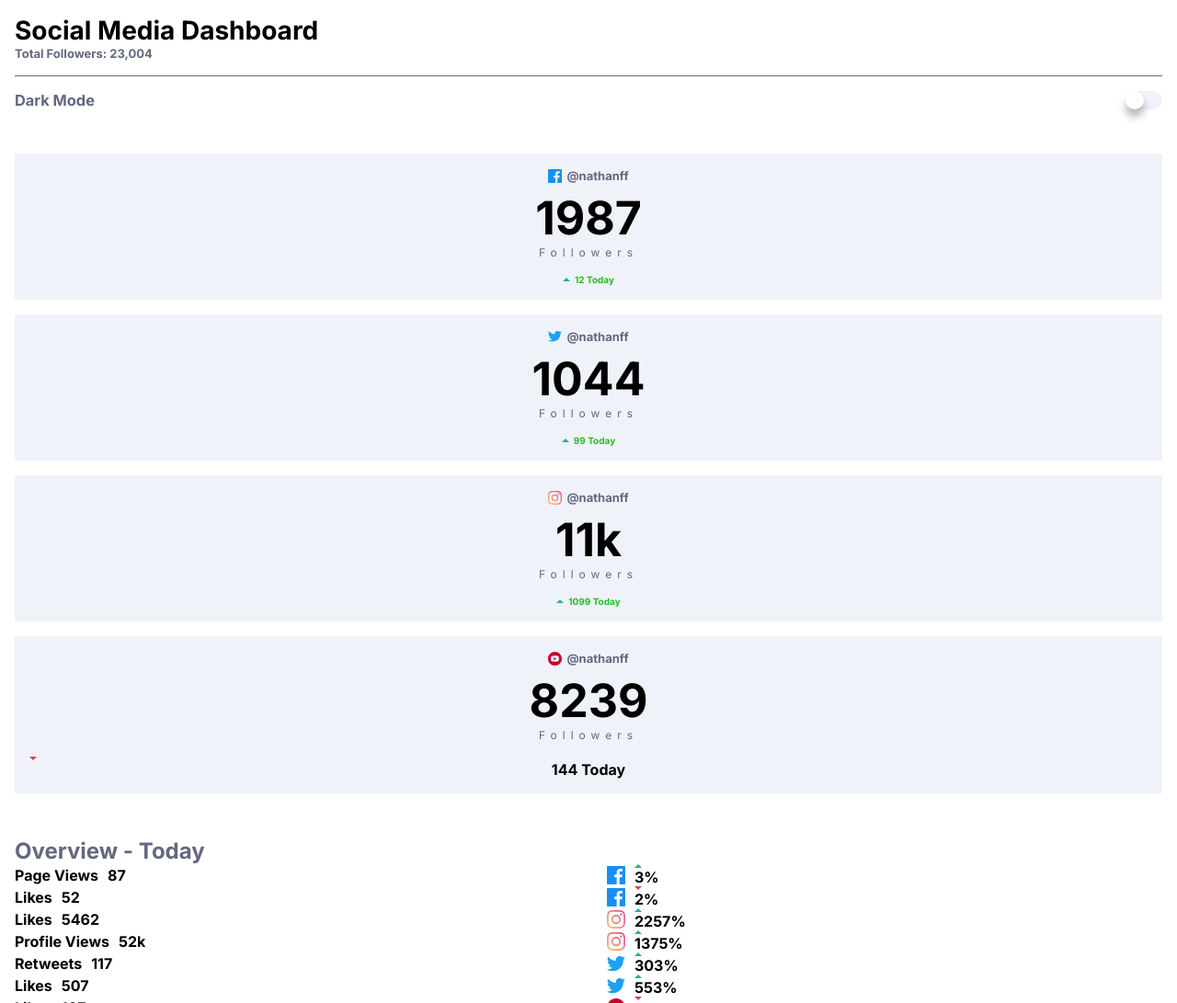
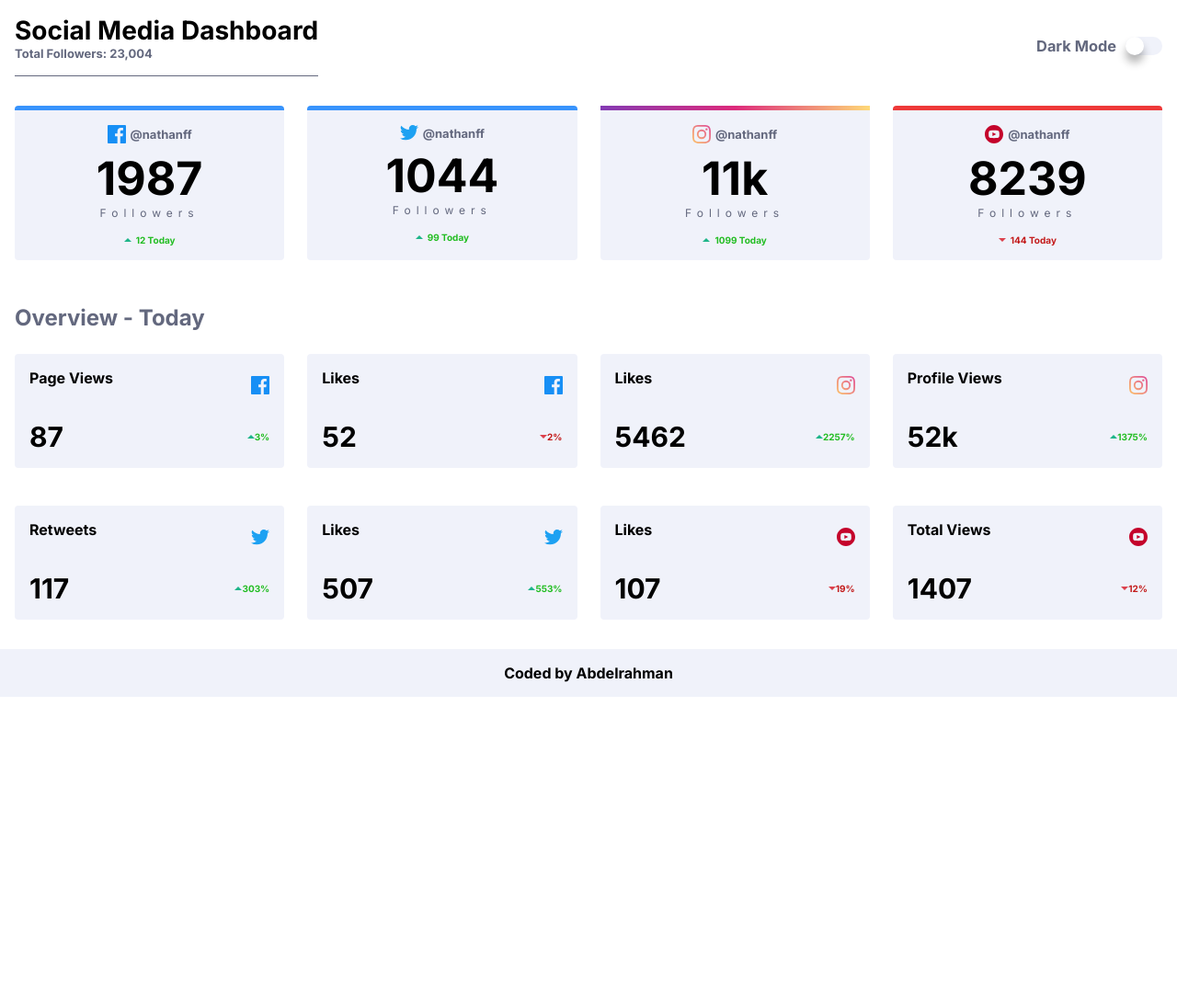
Before and after one commit to Abdelrahmanaman/dashboard-project, a plain HTML site: page index.html in a window 1280 px wide. Shown: the top 1091 px of the page at 92% size. After the commit the page ends 800 px from the top, so only its background shows below. Drawn offline with Linux system fonts and the light colour scheme.

Commit message:
Uploading all the files

```diff
--- a/index.html
+++ b/index.html
@@ -9,124 +9,151 @@
 
 </head>
 <body>
+  <main>
     <header>
-    <h1>Social Media Dashboard</h1>
-    <h2>Total Followers: 23,004</h2>
+      <div>
+        <h1 class="numbers">Social Media Dashboard</h1>
+        <h2 class="fontss">Total Followers: 23,004</h2>
+      </div>
       <div class="h3-container">
-      <h3>Dark Mode</h3>
+        <h3 class="fontss">Dark Mode</h3>
         <div class="toggle-container">
           <input type="checkbox" class="toggle" id="toggle">
           <label for="toggle" class="button"></label>
         </div>
       </div>
     </header>
-  <section>
+    <section class="main-container">
       <article class="facebook-container container">
         <p><img src="assests/icon-facebook.svg" alt="facebook">@nathanff</p>
-      <p>1987</p>
-      <p>Followers</p>
+        <p class="numbers">1987</p>
+        <p class="fontss">Followers</p>
         <p><img src="assests/icon-up.svg" alt="">12 Today</p>
       </article>
-    <article class="twiiter-container container">
+      <article class="twitter-container container">
         <p><img src="assests/icon-twitter.svg" alt="icon-twitter">@nathanff</p>
-      <p>1044</p>
-      <p>Followers</p>
+        <p class="numbers">1044</p>
+        <p class="fontss">Followers</p>
         <p><img src="assests/icon-up.svg" alt="">99 Today</p>
       </article>
       <article class="instagram-container container">
         <p><img src="assests/icon-instagram.svg" alt="icon-instagram">@nathanff</p>
-      <p>11k</p>
-      <p>Followers</p>
+        <p class="numbers">11k</p>
+        <p class="fontss">Followers</p>
         <p><img src="assests/icon-up.svg" alt="">1099 Today</p>
       </article>
       <articl class="youtube-container container">
         <p><img src="assests/icon-youtube.svg" alt="icon-youtube">@nathanff</p>
-      <p>8239</p>
-      <p>Followers</p>
-      <p class="red"><img src="assests/icon-down.svg" alt="">144 Today</p>
+        <p class="numbers">8239</p>
+        <p class="fontss">Followers</p>
+        <p class="red-1"><img src="assests/icon-down.svg" alt="">144 Today</p>
       </articl>
     </section>
   <!-- Overview section START -->
     <section class="overview">
-    <h1>Overview - Today</h1>
+      <h1 class="numbers">Overview - Today</h1>
       <article class="overview-container">
-      <div>
-        <p>Page Views</p>
-        <p>87</p>
+        <div class="left-side">
+          <p class="fontss">Page Views</p>
+          <img src="assests/icon-facebook.svg" alt="icon-facebook">
         </div>
-      <div>
-        <img src="assests/icon-facebook.svg" alt="icon-facebook">
-        <p class="green"><img src="assests/icon-up.svg" alt="">3%</p>
+        <div class="right-side">
+          <p class="numbers">87</p>
+          <div class="icon">
+            <img src="assests/icon-up.svg" alt="">
+            <p class="green">3%</p>
+          </div>
         </div>
       </article>
       <article class="overview-container"">
-      <div>
-        <p>Likes</p>
-        <p>52</p>
+        <div class="left-side">
+          <p class="fontss">Likes</p>
+          <img src="assests/icon-facebook.svg" alt="icon-facebook">
         </div>
-      <div>
-        <img src="assests/icon-facebook.svg" alt="icon-facebook">
-        <p class="red"><img src="assests/icon-down.svg" alt="">2%</p>
+        <div class="right-side">
+          <p class="numbers">52</p>
+          <div class="icon">
+            <img src="assests/icon-down.svg" alt="">
+            <p class="down">2%</p>
+          </div>
         </div>
       </article>
       <article class="overview-container">
-      <div>
-        <p>Likes</p>
-        <p>5462</p>
+        <div class="left-side">
+          <p class="fontss">Likes</p>
+          <img src="assests/icon-instagram.svg" alt="icon-instagram">
         </div>
-      <div>
-        <img src="assests/icon-instagram.svg" alt="icon-instagram">
-        <p class="green"><img src="assests/icon-up.svg" alt="">2257%</p>
+        <div class="right-side">
+          <p class="numbers">5462</p>
+          <div class="icon">
+            <img src="assests/icon-up.svg" alt="">
+            <p class="green">2257%</p>
+          </div>
         </div>
       </article>
       <article class="overview-container">
-      <div>
-        <p>Profile Views</p>
-        <p>52k</p>
+        <div class="left-side">
+          <p class="fontss">Profile Views</p>
+          <img src="assests/icon-instagram.svg" alt="icon-instagram">
         </div>
-      <div>
-        <img src="assests/icon-instagram.svg" alt="icon-youtube">
-        <p class="green"><img src="assests/icon-up.svg" alt="">1375%</p>
+        <div class="right-side">
+          <p class="numbers">52k</p>
+          <div class="icon">
+            <img src="assests/icon-up.svg" alt="">
+            <p class="green">1375%</p>
+          </div>
         </div>
       </article>
       <article class="overview-container">
-      <div>
-        <p>Retweets</p>
-        <p>117</p>
+        <div class="left-side">
+          <p class="fontss">Retweets</p>
+          <img src="assests/icon-twitter.svg" alt="icon-twitter">
         </div>
-      <div>
-        <img src="assests/icon-twitter.svg" alt="icon-twitter">
-        <p class="green"><img src="assests/icon-up.svg" alt="">303%</p>
+        <div class="right-side">
+          <p class="numbers">117</p>
+          <div class="icon">
+            <img src="assests/icon-up.svg" alt="">
+            <p class="green">303%</p>
+          </div>
         </div>
       </article>
       <article class="overview-container">
-      <div>
-        <p>Likes</p>
-        <p>507</p>
+        <div class="left-side">
+          <p class="fontss">Likes</p>
+          <img src="assests/icon-twitter.svg" alt="icon-youtube">
         </div>
-      <div>
-        <img src="assests/icon-twitter.svg" alt="icon-youtube">
-        <p class="green"><img src="assests/icon-up.svg" alt="">553%</p>
+        <div class="right-side">
+          <p class="numbers">507</p>
+          <div class="icon">
+            <img src="assests/icon-up.svg" alt="">
+            <p class="green">553%</p>
+          </div>
         </div>
       </article>
       <article class="overview-container">
-      <div>
-        <p>Likes</p>
-        <p>107</p>
+        <div class="left-side">
+          <p class="fontss">Likes</p>
+          <img src="assests/icon-youtube.svg" alt="icon-youtube">
         </div>
-      <div>
-        <img src="assests/icon-youtube.svg" alt="icon-youtube">
-        <p class="red"><img src="assests/icon-down.svg" alt="">19%</p>
+        <div class="right-side">
+          <p class="numbers">107</p>
+          <div class="icon">
+            <img src="assests/icon-down.svg" alt="">
+            <p class="down">19%</p>
+          </div>
         </div>
       </article>
       <article class="overview-container">
-      <div>
-        <p>Total Views</p>
-        <p>1407</p>
+        <div class="left-side">
+          <p class="fontss">Total Views</p>
+          <img src="assests/icon-youtube.svg" alt="icon-youtube">
         </div>
-      <div>
-        <img src="assests/icon-youtube.svg" alt="icon-youtube">
-        <p class="red"><img src="assests/icon-down.svg" alt="">12%</p>
+        <div class="right-side">
+          <p class="numbers">1407</p>
+          <div class="icon">
+            <img src="assests/icon-down.svg" alt="">
+            <p class="down">12%</p>
+          </div>
         </div>
       </article>
     </section>
@@ -134,5 +161,7 @@
       <p>Coded by Abdelrahman</p>
     </footer>
     <script src="index.js"></script>
+  </main>
+
 </body>
 </html>
--- a/index.js
+++ b/index.js
@@ -0,0 +1,76 @@
+let darkMode = localStorage.getItem("darkMode");
+let toggleOn = localStorage.getItem("toggleOn");
+const toggleSwitch = document.querySelector(".toggle");
+const mainElement = document.querySelector("main");
+const fonts = document.querySelectorAll(".fontss");
+const containers = document.querySelectorAll(".container");
+const numbers = document.querySelectorAll(".numbers");
+const overviewContainer = document.querySelectorAll(".overview-container");
+const footer = document.querySelector("footer");
+
+toggleSwitch.addEventListener('click', function () {
+  darkMode = localStorage.getItem("darkMode");
+  toggleOn = localStorage.getItem("toggleOn");
+  if (darkMode !== "enabled") {
+    activateDarkMode();
+    toggleSwitch.checked = true;
+  } else {
+    deactivateDarkMode();
+    toggleSwitch.checked = false;
+  }
+});
+
+// Function to set initial state of dark mode and toggle button
+function initializeDarkMode() {
+  if (toggleOn === "enabled") {
+    activateDarkMode();
+    toggleSwitch.checked = true;
+  } else {
+    deactivateDarkMode();
+    toggleSwitch.checked = false;
+  }
+}
+
+if (darkMode === "enabled") {
+  initializeDarkMode();
+} else {
+  deactivateDarkMode();
+}
+
+function activateDarkMode() {
+  localStorage.setItem("darkMode", "enabled");
+  localStorage.setItem("toggleOn", "enabled");
+  mainElement.classList.add("dark-mode");
+  fonts.forEach(font => {
+    font.classList.add("fonts-dark");
+  });
+  containers.forEach(container => {
+    container.classList.add("darkmode-container");
+  });
+  numbers.forEach(number => {
+    number.classList.add("dark-fonts-numbers");
+  });
+  overviewContainer.forEach(container => {
+    container.classList.add("darkmode-container");
+  });
+  footer.classList.add("footer");
+}
+
+function deactivateDarkMode() {
+  localStorage.setItem("darkMode", null);
+  localStorage.setItem("toggleOn", "disabled");
+  mainElement.classList.remove("dark-mode");
+  fonts.forEach(font => {
+    font.classList.remove("fonts-dark");
+  });
+  containers.forEach(container => {
+    container.classList.remove("darkmode-container");
+  });
+  numbers.forEach(number => {
+    number.classList.remove("dark-fonts-numbers");
+  });
+  overviewContainer.forEach(container => {
+    container.classList.remove("darkmode-container");
+  });
+  footer.classList.remove("footer");
+}
--- a/style.css
+++ b/style.css
@@ -61,6 +61,7 @@ h3{
     display: flex;
     justify-content: space-between;
     align-items: center;
+    border-radius: 200px;
 }
 label{
     background-color: var(--cards-bg);
@@ -69,9 +70,13 @@ label{
     border-radius: 200px;
     cursor: pointer;
     position: relative;
-    transition: all 5ms;
+    transition: all 500ms;
     outline:  none;
 }
+label:checked{
+
+}
+
 label::before{
     content: "";
     background-color: #fff;
@@ -82,15 +87,22 @@ label::before{
     box-shadow: 0 8px 10px rgba(0, 0, 0, 0.3)
 }
 input:checked + .button{
-    background-color: #fff;
+    background: linear-gradient(90deg, #378fe6 0%, #3eda82 100%);
+
+
 }
 input:checked + .button::before{
     transform: translateX(100%);
-    transition: all 5ms;
+    transition: all 500ms;
+}
+input:not(:checked)+ .button::before{
+    transition: all 500ms;
+
 }
 .toggle{
     display: none;
 }
+
 
 
 /* Card elements layout and coloring */
@@ -101,6 +113,12 @@ input:checked + .button::before{
     background-color: var(--cards-bg);
     margin-bottom:1rem;
     padding: 1rem;
+    border-radius: 4px;
+    cursor: pointer;
+}
+.container:hover{
+    filter: brightness(90%);
+    transition: ease-in-out 2ms;
 }
 .container p:first-child{
     color: var(--font-color);
@@ -111,7 +129,7 @@ input:checked + .button::before{
     gap: 5px;
 }
 .container p:first-child img{
-    width: 15px;
+    width: 20px;
 }
 
 .container p:nth-child(2){
@@ -133,14 +151,14 @@ input:checked + .button::before{
     font-size: 10px;
     color:rgb(34, 189, 34);
 }
-/* .red{
-    color: rgb(195, 26, 26);
-    font-size: 10px;
+.red-1{
     display: flex;
     justify-content: center;
     align-items: center;
     gap: 5px;
-} */
+    font-size: 10px;
+    color:  rgb(195, 26, 26);
+}
 
 /* //Overview Part Start //*/
 
@@ -148,50 +166,122 @@ input:checked + .button::before{
     color: var(--font-color);
 }
 
-/* .overview-container{
-    display: flex;
-    align-items: s;
-    justify-content: space-around;
+.overview-container{
     background-color: var(--cards-bg);
     margin-bottom: 1rem;
-} */
-/* .overview-container div p:nth-child(1){
-    margin-bottom: 1rem;
+    padding: 1rem;
+    display: flex;
+    flex-flow: column;
+    gap: 20px;
+    border-radius: 4px;
+    cursor: pointer;
+
 }
-.overview-container div p:last-child{
-    margin-top: 1rem;
+.overview-container div:first-child p{
+    padding-bottom: 1rem;
 }
-.green{
+
+.overview-container:hover{
+    filter: brightness(90%);
+    transition: ease-in-out 2ms;
+}
+.left-side{
     display: flex;
-    justify-content: center;
+    justify-content: space-between;
     align-items: center;
-    gap: 5px;
+}
+.right-side{
+    display: flex;
+    justify-content: space-between;
+    align-items: center;
+}
+.icon{
+    display: flex;
+    justify-content: space-between;
+    align-items: center;
     font-size: 10px;
     color:rgb(34, 189, 34);
-} */.overview {
-  /* Assuming this section has display:flex for the following CSS to work */
+}
+.right-side p:first-child{
+    font-size: 30px;
+}
+.down{
+    color:  rgb(195, 26, 26);
+}
+footer{
+    text-align: center;
+    padding: 1rem;
+    background-color: var(--cards-bg);
+
 }
 
-.overview-container {
-  display: flex;
-  justify-content: space-between; /* Creates space between elements */
+/* Dark Mode setting */
+
+.dark-mode{
+    background-color: var(--dark-bg);
+    transition:ease-in 200ms;
 }
 
-.overview-container > div:first-child,
-.overview-container > div:last-child {
-  flex-basis: calc(50% - 20px); /* Adjust the width for the first and last div */
+.darkmode-container{
+    background-color: var(--cards-bg-dark);
+    transition:ease-in 200ms;
+
 }
 
-.overview-container > div:not(:first-child):not(:last-child) {
-  flex-basis: calc(25% - 10px); /* Adjust the width for the middle divs */
+.dark-fonts-numbers{
+   color: #fff;
+}
+/* //toggle the heading fonts in darkmode */
+.fonts-dark{
+    color: #fff;
 }
 
-.overview-container div {
-  display: flex;
-  align-items: center;
-  gap: 10px; /* Adjust the gap between elements */
+.footer{
+    background-color: var(--cards-bg-dark);
+    color: #fff;
+
 }
 
-.overview-container div p {
-  margin: 0; /* Reset margin */
+.instagram-container{
+    border-top: 5px solid;
+    border-image: linear-gradient(to right, #833ab4, #dd2a7b, #feda77);
+    border-image-slice: 1;
 }
+.facebook-container,.twitter-container{
+    border-top: 5px solid rgb(56, 147, 252);
+}
+.youtube-container{
+    border-top: 5px solid rgb(238, 57, 57);
+}
+
+@media (min-width:700px){
+    main{
+        min-height: 100vh;
+    }
+
+   header{
+    display: flex;
+    justify-content: space-between;
+    align-items: center;
+    flex-flow: row;
+
+   }
+   .h3-container{
+    gap: 10px;
+   }
+   .main-container{
+    display: grid;
+    grid-template-columns: repeat(4, 1fr);
+    grid-gap: 25px;
+   }
+   .overview{
+    display: grid;
+    grid-template-columns: repeat(4, 1fr);
+    grid-template-rows: auto repeat(2, 1fr);
+    grid-gap: 25px;
+   }
+   h1.numbers {
+    grid-column: 1 / -1; /* Spans from the first to the last column */
+    grid-row: 1 / 2; /* Adjust this to modify the height of the h1 */
+  }
+}
```
Lines whose indentation alone changed are shown as unchanged.
